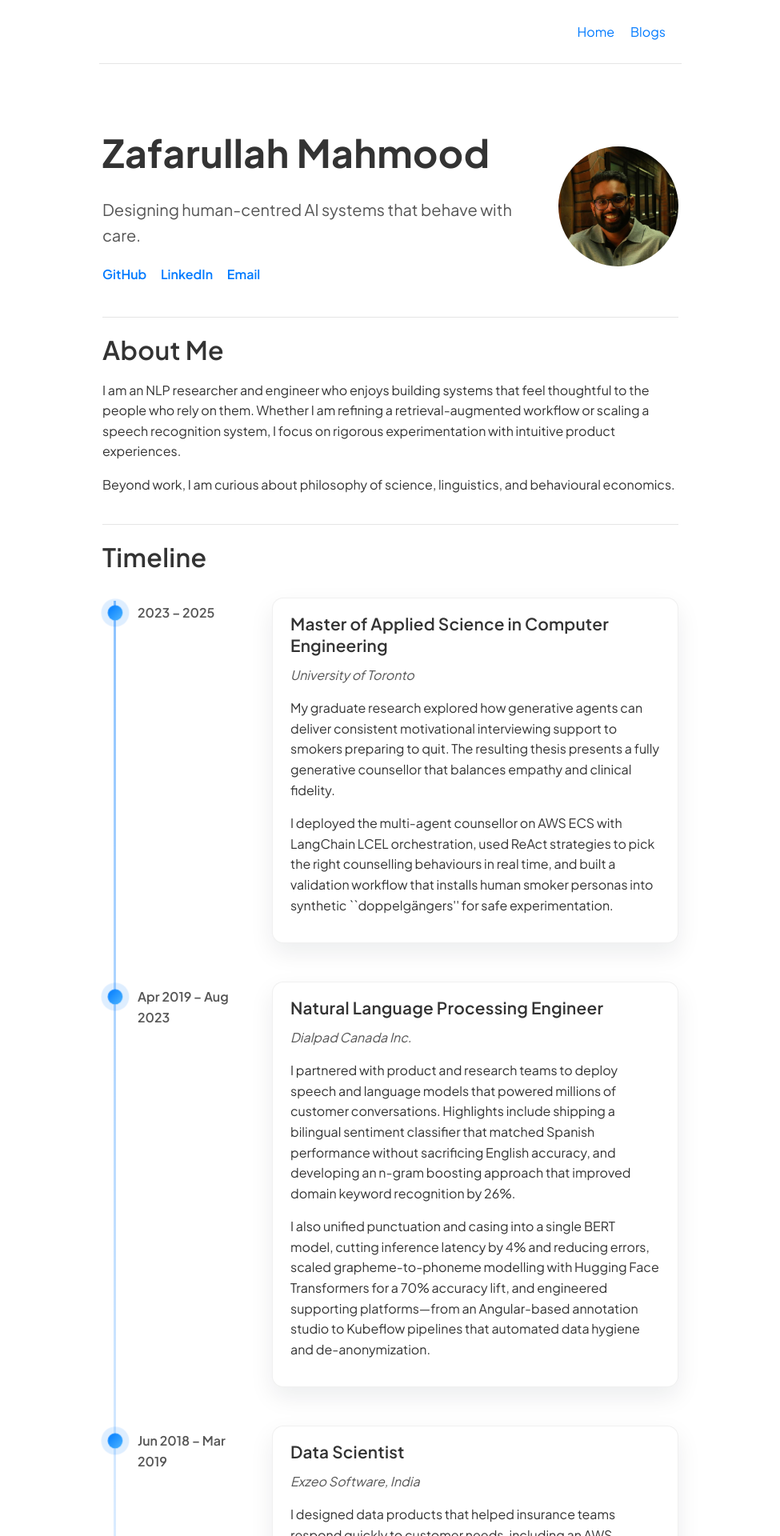
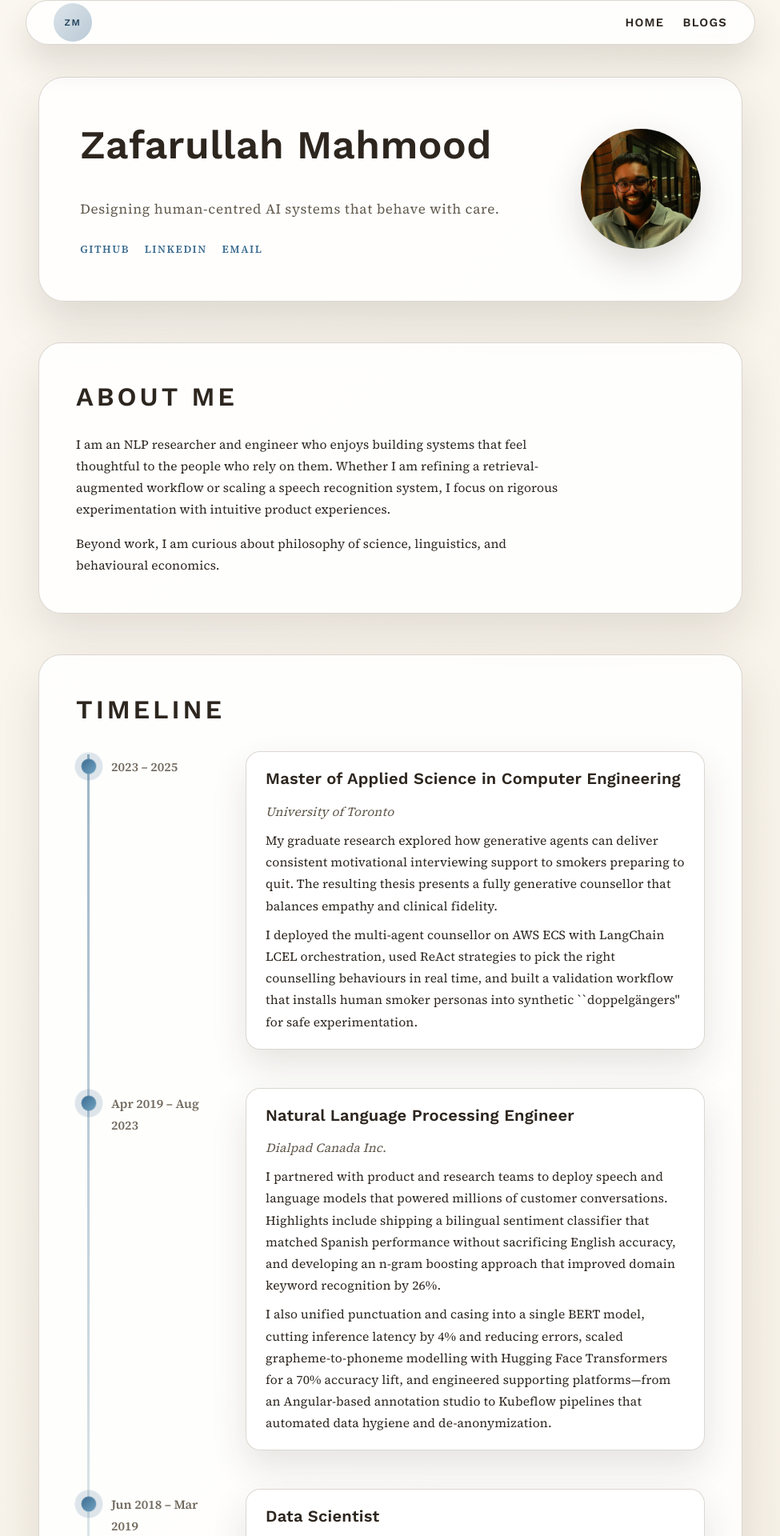
Before and after one commit to zaffnet/zaffnet.github.io, a Jekyll site: the page built from index.html, in a window 1280 px wide. Shown: the top 1920 px of the page at 80% size, without its empty margins (152-1127 px from the left). Built offline with Jekyll 4.4.1, drawn with Linux system fonts in a browser that asks for light colours.

Commit message:
Refresh typography and layout styling

```diff
--- a/_layouts/default.html
+++ b/_layouts/default.html
@@ -8,13 +8,13 @@
   <link rel="stylesheet" href="{{ "/assets/css/syntax.css" | relative_url }}">
   <link rel="preconnect" href="https://fonts.googleapis.com">
   <link rel="preconnect" href="https://fonts.gstatic.com" crossorigin>
-  <link href="https://fonts.googleapis.com/css2?family=Plus+Jakarta+Sans:wght@300;400;500;600;700&display=swap" rel="stylesheet">
+  <link href="https://fonts.googleapis.com/css2?family=Source+Serif+4:wght@400;600&family=Work+Sans:wght@500;600;700&display=swap" rel="stylesheet">
   <link rel="icon" type="image/svg+xml" href="{{ "/assets/favicon.svg" | relative_url }}">
   <link rel="icon" type="image/png" sizes="32x32" href="{{ "/assets/favicon-32.png" | relative_url }}">
   <link rel="icon" type="image/png" sizes="192x192" href="{{ "/assets/favicon-512.png" | relative_url }}">
   <link rel="apple-touch-icon" href="{{ "/assets/apple-touch-icon.png" | relative_url }}">
   <link rel="icon" type="image/x-icon" href="{{ "/assets/favicon.ico" | relative_url }}">
-  <meta name="theme-color" content="#40256d">
+  <meta name="theme-color" content="#3a6b8f">
   <script src="https://polyfill.io/v3/polyfill.min.js?features=es6"></script>
   <script id="MathJax-script" async src="https://cdn.jsdelivr.net/npm/mathjax@3/es5/tex-mml-chtml.js"></script>
 </head>
--- a/assets/css/style.css
+++ b/assets/css/style.css
@@ -1,20 +1,43 @@
+@import url('https://fonts.googleapis.com/css2?family=Source+Serif+4:wght@400;600&family=Work+Sans:wght@500;600;700&display=swap');
+
 /* General styles */
 :root {
-  --text-primary: #333;
-  --text-secondary: #555;
-  --background-primary: #fff;
-  --accent-color: #007aff;
-  --border-color: #e5e5e5;
+  --text-primary: #2d261f;
+  --text-secondary: #60584b;
+  --background-primary: #f7f2e7;
+  --background-muted: rgba(255, 255, 255, 0.86);
+  --surface-border: rgba(112, 96, 72, 0.25);
+  --accent-color: #3a6b8f;
+  --accent-color-strong: #22435c;
+  --border-color: rgba(112, 96, 72, 0.25);
   --header-height: 80px;
-  --font-family-base: 'Plus Jakarta Sans', 'Inter', -apple-system, BlinkMacSystemFont, 'Segoe UI', Roboto, 'Helvetica Neue', Arial, sans-serif;
-  --font-family-heading: 'Plus Jakarta Sans', 'Inter', -apple-system, BlinkMacSystemFont, 'Segoe UI', Roboto, 'Helvetica Neue', Arial, sans-serif;
+  --font-family-base: 'Source Serif 4', 'Iowan Old Style', 'Palatino Linotype', 'Book Antiqua', serif;
+  --font-family-heading: 'Work Sans', 'Inter', -apple-system, BlinkMacSystemFont, 'Segoe UI', sans-serif;
+}
+
+html {
+  font-size: 15px;
+  text-rendering: optimizeLegibility;
+}
+
+@media (min-width: 1200px) {
+  html {
+    font-size: 15.5px;
+  }
+}
+
+@media (min-width: 1600px) {
+  html {
+    font-size: 16px;
+  }
 }
 
 body {
   font-family: var(--font-family-base);
-  line-height: 1.6;
+  font-size: 1rem;
+  line-height: 1.75;
   color: var(--text-primary);
-  background-color: var(--background-primary);
+  background: linear-gradient(135deg, #fbf8f1 0%, #efe6d8 100%);
   margin: 0;
   padding: 0;
   -webkit-font-smoothing: antialiased;
@@ -28,60 +51,103 @@ body {
   box-sizing: border-box;
 }
 
-.container > header {
-  width: 60vw;
+.container > header,
+.container > main,
+.container > footer {
+  width: min(960px, 92vw);
   margin: 0 auto;
-  padding: 0 20px;
+  padding: 0 24px;
   box-sizing: border-box;
 }
 
-.container > main,
-.container > footer {
-  width: min(90vw, 1200px);
-  margin: 0 auto;
-  padding: 0 20px;
-  box-sizing: border-box;
+@media (max-width: 560px) {
+  .container > header,
+  .container > main,
+  .container > footer {
+    padding: 0 1.25rem;
+  }
 }
 
 a {
   color: var(--accent-color);
   text-decoration: none;
+  transition: color 0.2s ease, text-decoration-color 0.2s ease;
 }
 
 a:hover {
+  color: var(--accent-color-strong);
   text-decoration: underline;
+  text-decoration-color: rgba(58, 107, 143, 0.5);
 }
 
-h1 { font-size: 2.5rem; }
-h2 { font-size: 2rem; }
-h3 { font-size: 1.5rem; }
-h4, h5, h6 { font-size: 1.25rem; }
+p,
+li {
+  font-size: 1rem;
+  letter-spacing: 0.01em;
+  max-width: 75ch;
+}
 
-h1, h2, h3, h4, h5, h6 {
+p {
+  margin: 1em 0 0;
+}
+
+ul,
+ol {
+  padding-left: 1.25rem;
+}
+
+h1 {
+  font-size: clamp(2.35rem, 2.8vw + 1.8rem, 3rem);
+}
+
+h2 {
+  font-size: clamp(1.75rem, 2.4vw + 1.2rem, 2.25rem);
+}
+
+h3 {
+  font-size: clamp(1.3rem, 1.5vw + 1rem, 1.6rem);
+}
+
+h4,
+h5,
+h6 {
+  font-size: 1.2rem;
+}
+
+h1,
+h2,
+h3,
+h4,
+h5,
+h6 {
   font-family: var(--font-family-heading);
   font-weight: 600;
   letter-spacing: 0.01em;
-  line-height: 1.3;
+  line-height: 1.35;
   margin-top: 2em;
-  margin-bottom: 0.5em;
+  margin-bottom: 0.65em;
 }
 
 /* Header */
 header {
-  height: var(--header-height);
   display: flex;
   justify-content: center;
+  padding: clamp(1.4rem, 3vw, 2.4rem) 0 0;
 }
 
 header nav {
   display: flex;
   justify-content: space-between;
   align-items: center;
-  height: 100%;
-  width: 60vw;
-  padding: 0 20px;
+  width: 100%;
+  min-height: 56px;
+  padding: 0 clamp(1.4rem, 3vw, 2.2rem);
   box-sizing: border-box;
-  border-bottom: 1px solid var(--border-color);
+  border: 1px solid var(--surface-border);
+  border-radius: 999px;
+  background: rgba(255, 255, 255, 0.82);
+  box-shadow: 0 22px 40px rgba(58, 44, 30, 0.14);
+  backdrop-filter: blur(12px);
 }
 
 .nav-logo {
@@ -89,8 +155,21 @@ header nav {
   align-items: center;
   justify-content: center;
   width: 48px;
-  height: 100%;
-  color: var(--text-primary);
+  height: 48px;
+  border-radius: 50%;
+  background: linear-gradient(135deg, rgba(58, 107, 143, 0.18), rgba(58, 107, 143, 0.35));
+  color: var(--accent-color-strong);
+  text-decoration: none;
+  position: relative;
+}
+
+.nav-logo::after {
+  content: "ZM";
+  font-family: var(--font-family-heading);
+  font-weight: 600;
+  letter-spacing: 0.16em;
+  font-size: 0.75rem;
+  color: var(--accent-color-strong);
 }
 
 .nav-logo:hover {
@@ -102,21 +181,41 @@ header nav ul {
   margin: 0;
   padding: 0;
   display: flex;
-  gap: 20px;
+  gap: clamp(1rem, 2vw, 1.5rem);
+}
+
+header nav li a {
+  font-family: var(--font-family-heading);
+  font-size: 0.95rem;
+  font-weight: 600;
+  letter-spacing: 0.08em;
+  text-transform: uppercase;
+  color: var(--text-primary);
+  padding: 0.5rem 0;
+}
+
+header nav li a:hover {
+  color: var(--accent-color);
 }
 
 /* Main content */
 main {
-  padding: 40px 0;
+  padding: clamp(2.5rem, 4vw, 4rem) 0 clamp(3.5rem, 5vw, 5rem);
 }
 
 /* Footer */
 footer {
   text-align: center;
-  padding: 40px 0;
-  border-top: 1px solid var(--border-color);
+  padding: clamp(2.5rem, 3.5vw, 3.5rem) 0;
   color: var(--text-secondary);
   font-size: 0.9rem;
+}
+
+.container > footer {
+  background: rgba(255, 255, 255, 0.82);
+  border: 1px solid var(--surface-border);
+  border-radius: 24px;
+  box-shadow: 0 18px 40px rgba(58, 44, 30, 0.12);
 }
 
 footer p {
@@ -124,16 +223,24 @@ footer p {
 }
 
 footer a {
-  color: var(--text-secondary);
+  color: var(--accent-color);
+}
+
+footer a:hover {
+  color: var(--accent-color-strong);
 }
 
 /* New Homepage Styles */
 .intro-section {
   display: flex;
   align-items: center;
-  padding: 40px 0;
-  gap: 40px;
+  padding: clamp(2.5rem, 4vw, 3.5rem);
+  gap: clamp(2rem, 4vw, 3.5rem);
   flex-wrap: wrap;
+  border-radius: 32px;
+  background: var(--background-muted);
+  border: 1px solid var(--surface-border);
+  box-shadow: 0 28px 55px rgba(58, 44, 30, 0.14);
 }
 
 .intro-text {
@@ -143,18 +250,23 @@ footer a {
 
 .intro-text h1 {
   margin-top: 0;
-  font-size: 3rem;
-  font-weight: 700;
+  font-size: clamp(2.4rem, 4.5vw, 3.2rem);
+  font-weight: 600;
 }
 
 .intro-text .subtitle {
-  font-size: 1.25rem;
+  font-size: 1.1rem;
   color: var(--text-secondary);
+  letter-spacing: 0.04em;
+}
+
+.intro-text h1 + .subtitle {
+  margin-top: 0.75rem;
 }
 
 .intro-description {
   margin-top: 1.2rem;
-  font-size: 1.05rem;
+  font-size: 1rem;
   color: var(--text-secondary);
 }
 
@@ -165,6 +277,13 @@ footer a {
 .contact-links a {
   margin-right: 15px;
   font-weight: 600;
+  text-transform: uppercase;
+  font-size: 0.85rem;
+  letter-spacing: 0.12em;
+}
+
+.contact-links a:last-child {
+  margin-right: 0;
 }
 
 .intro-image img {
@@ -172,6 +291,7 @@ footer a {
   height: 150px;
   border-radius: 50%;
   object-fit: cover;
+  box-shadow: 0 18px 45px rgba(58, 44, 30, 0.18);
 }
 
 .intro-image {
@@ -182,11 +302,28 @@ footer a {
 }
 
 .content-section {
-  padding: 20px 0;
-  border-top: 1px solid var(--border-color);
+  position: relative;
+  padding: clamp(2.4rem, 3.6vw, 3.4rem);
+  margin-top: clamp(2.4rem, 4vw, 3.8rem);
+  border-radius: 28px;
+  border: 1px solid var(--surface-border);
+  background: var(--background-muted);
+  box-shadow: 0 24px 55px rgba(58, 44, 30, 0.12);
+}
+
+.content-section:first-of-type {
+  margin-top: clamp(2rem, 3vw, 3rem);
 }
 
 .content-section h2 {
+  margin-top: 0;
+  margin-bottom: 1.5rem;
+  text-transform: uppercase;
+  letter-spacing: 0.12em;
+  font-size: clamp(1.6rem, 2.3vw + 1.1rem, 2.1rem);
+}
+
+.content-section > p:first-of-type {
   margin-top: 0;
 }
 
@@ -208,7 +345,7 @@ footer a {
   top: 4px;
   bottom: 4px;
   width: var(--timeline-line-width);
-  background: linear-gradient(180deg, rgba(0, 122, 255, 0.45), rgba(0, 122, 255, 0));
+  background: linear-gradient(180deg, rgba(58, 107, 143, 0.5), rgba(58, 107, 143, 0));
 }
 
 .timeline-item {
@@ -230,23 +367,23 @@ footer a {
   width: var(--timeline-marker-diameter);
   height: var(--timeline-marker-diameter);
   border-radius: 50%;
-  background: linear-gradient(135deg, #007aff, #4fb6ff);
-  box-shadow: 0 0 0 6px rgba(0, 122, 255, 0.15);
+  background: linear-gradient(135deg, #3a6b8f, #74a4c3);
+  box-shadow: 0 0 0 6px rgba(58, 107, 143, 0.18);
   animation: pulse 6s ease-in-out infinite;
 }
 
 .timeline-date {
   font-weight: 600;
-  color: var(--text-secondary);
+  color: rgba(96, 88, 75, 0.9);
   padding-top: 6px;
 }
 
 .timeline-body {
-  background: #ffffff;
-  border: 1px solid rgba(0, 0, 0, 0.06);
-  border-radius: 14px;
-  padding: 18px 22px;
-  box-shadow: 0 12px 30px rgba(15, 23, 42, 0.08);
+  background: rgba(255, 255, 255, 0.9);
+  border: 1px solid var(--surface-border);
+  border-radius: 18px;
+  padding: 20px 24px;
+  box-shadow: 0 20px 45px rgba(58, 44, 30, 0.12);
 }
 
 .timeline-body h3 {
@@ -271,11 +408,11 @@ footer a {
   0%,
   100% {
     transform: scale(1);
-    box-shadow: 0 0 0 6px rgba(0, 122, 255, 0.15);
+    box-shadow: 0 0 0 6px rgba(58, 107, 143, 0.18);
   }
   50% {
     transform: scale(1.1);
-    box-shadow: 0 0 0 10px rgba(0, 122, 255, 0.1);
+    box-shadow: 0 0 0 10px rgba(58, 107, 143, 0.14);
   }
 }
 
@@ -293,11 +430,11 @@ footer a {
 }
 
 .skills-card {
-  background: #ffffff;
-  border: 1px solid rgba(15, 23, 42, 0.08);
-  border-radius: 18px;
+  background: rgba(255, 255, 255, 0.92);
+  border: 1px solid var(--surface-border);
+  border-radius: 22px;
   padding: 24px;
-  box-shadow: 0 20px 45px rgba(15, 23, 42, 0.12);
+  box-shadow: 0 24px 50px rgba(58, 44, 30, 0.12);
   display: flex;
   flex-direction: column;
   gap: 16px;
@@ -306,7 +443,7 @@ footer a {
 
 .skills-card:hover {
   transform: translateY(-6px);
-  box-shadow: 0 28px 50px rgba(15, 23, 42, 0.16);
+  box-shadow: 0 32px 58px rgba(58, 44, 30, 0.16);
 }
 
 .card-header {
@@ -319,13 +456,13 @@ footer a {
   width: 52px;
   height: 52px;
   border-radius: 16px;
-  background: linear-gradient(135deg, rgba(0, 122, 255, 0.15), rgba(0, 122, 255, 0.35));
+  background: linear-gradient(135deg, rgba(58, 107, 143, 0.18), rgba(58, 107, 143, 0.35));
   display: inline-flex;
   align-items: center;
   justify-content: center;
   font-size: 1.6rem;
-  color: #0052a3;
-  box-shadow: inset 0 0 0 1px rgba(0, 122, 255, 0.25);
+  color: var(--accent-color-strong);
+  box-shadow: inset 0 0 0 1px rgba(58, 107, 143, 0.25);
   animation: float 8s ease-in-out infinite;
 }
 
@@ -342,8 +479,8 @@ footer a {
 
 .skill-badge {
   --badge-surface: #ffffff;
-  --badge-border: rgba(15, 23, 42, 0.12);
-  --badge-text: #0f172a;
+  --badge-border: rgba(58, 44, 30, 0.14);
+  --badge-text: #2d261f;
   display: inline-flex;
   align-items: center;
   gap: 0.65rem;
@@ -351,7 +488,7 @@ footer a {
   border-radius: 999px;
   background: var(--badge-surface);
   border: 1px solid var(--badge-border);
-  box-shadow: 0 8px 18px rgba(15, 23, 42, 0.08);
+  box-shadow: 0 10px 22px rgba(58, 44, 30, 0.12);
   color: var(--badge-text);
   text-decoration: none;
   transition: transform 0.25s ease, box-shadow 0.25s ease;
@@ -371,7 +508,7 @@ footer a {
 
 .skill-badge:hover {
   transform: translateY(-2px);
-  box-shadow: 0 14px 30px rgba(15, 23, 42, 0.16);
+  box-shadow: 0 18px 36px rgba(58, 44, 30, 0.18);
 }
 
 @keyframes float {
@@ -437,6 +574,14 @@ footer a {
   .intro-description {
     text-align: left;
   }
+
+  header nav {
+    border-radius: 24px;
+  }
+
+  .content-section {
+    padding: 2.2rem 1.8rem;
+  }
 }
 
 @media (max-width: 720px) {
@@ -456,6 +601,32 @@ footer a {
   }
 }
 
+@media (max-width: 560px) {
+  header nav {
+    flex-direction: column;
+    gap: 0.75rem;
+    padding: 0.75rem 1.5rem;
+  }
+
+  header nav ul {
+    gap: 0.75rem;
+  }
+
+  header nav li a {
+    padding: 0.3rem 0;
+  }
+
+  .content-section {
+    padding: 1.9rem 1.2rem;
+  }
+
+  .contact-links a {
+    display: inline-block;
+    margin-right: 0;
+    margin-bottom: 0.5rem;
+  }
+}
+
 @media (prefers-reduced-motion: reduce) {
   .card-icon,
   .timeline-marker,
@@ -467,7 +638,7 @@ footer a {
   .skills-card:hover,
   .skill-badge:hover {
     transform: none;
-    box-shadow: 0 20px 45px rgba(15, 23, 42, 0.12);
+    box-shadow: 0 24px 50px rgba(58, 44, 30, 0.12);
   }
 }
 
@@ -488,28 +659,12 @@ footer a {
 }
 
 /* Home layout */
-.home-container {
-  width: 100%;
-  max-width: 60vw;
-  margin: 0 auto;
-  padding: 0 1.5rem;
-  box-sizing: border-box;
-}
-
-/* Blog styles */
-.home-container {
-  width: 100%;
-  max-width: 60vw;
-  margin: 0 auto;
-  padding: 0 1.5rem;
-  box-sizing: border-box;
-}
-
+.home-container,
 .blog-container {
   width: 100%;
-  max-width: 60vw;
+  max-width: min(880px, 94vw);
   margin: 0 auto;
-  padding: 0 1.5rem;
+  padding: 0;
   box-sizing: border-box;
 }
 
```
